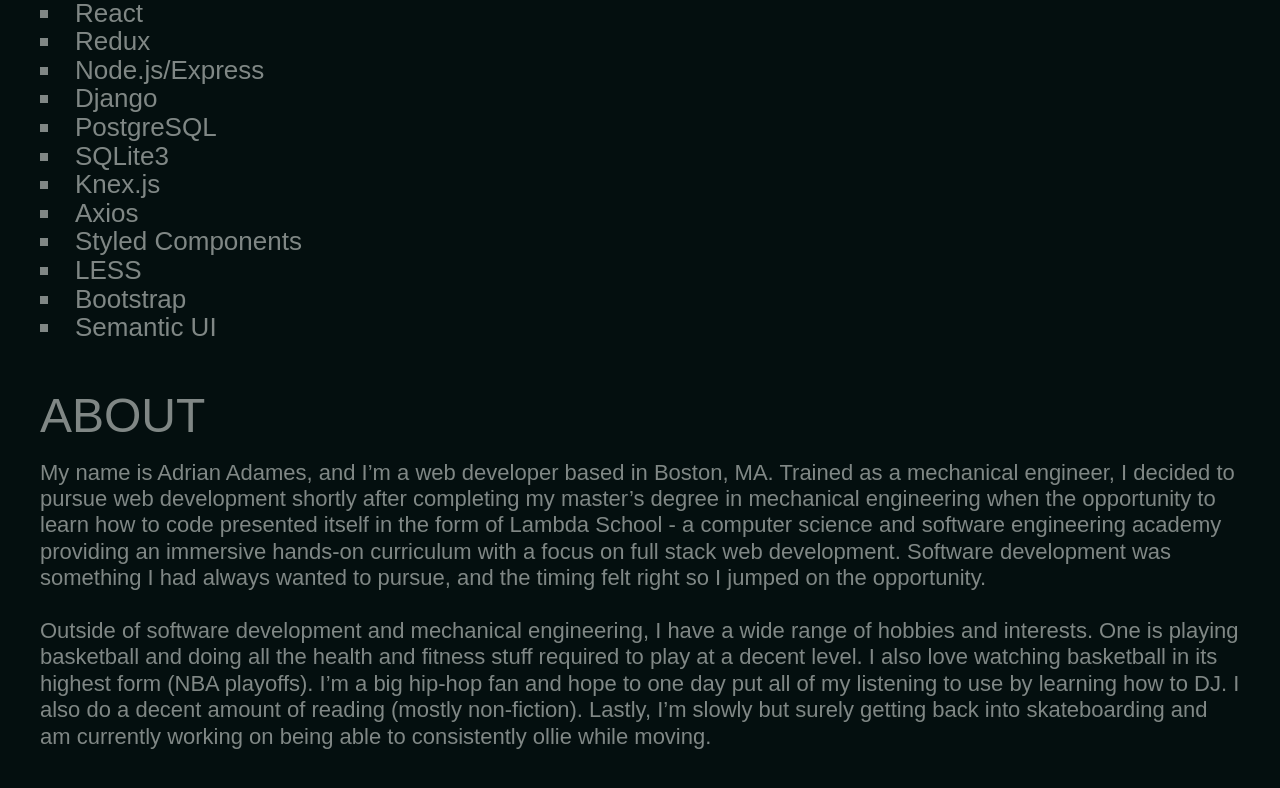
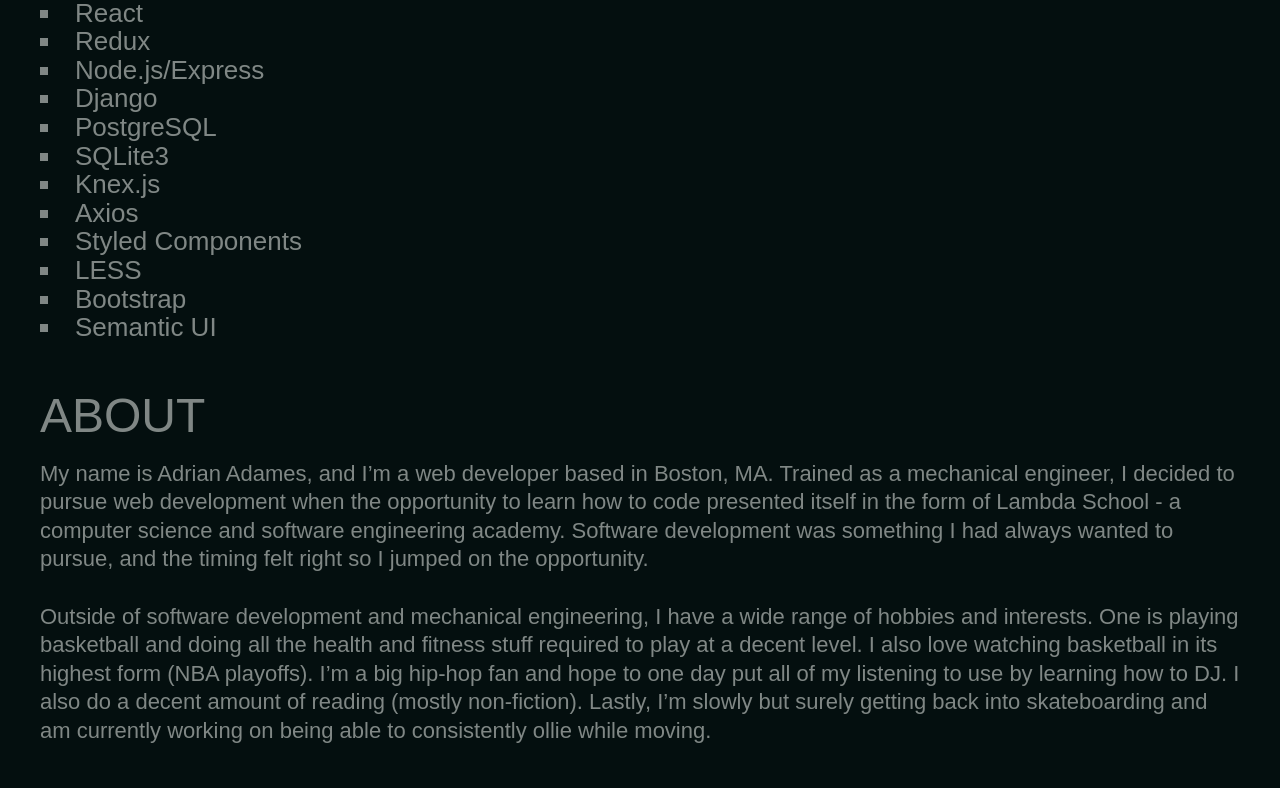
Before and after one commit to adrianadames/PortfolioWebsite, a React (Create React App) app in the folder portfolio-website/: page / in a window 1280 px wide. Shown: the part 3034-3822 px from the top of the page. Built offline with nearby package versions, Linux system fonts and the light colour scheme.

Commit message:
Edited about section text (making it more concise). Increased line spacing a bit.

```diff
--- a/portfolio-website/src/Components/Home.js
+++ b/portfolio-website/src/Components/Home.js
@@ -326,7 +326,7 @@
 const AboutContentDiv = styled.div`
     font-size:2.2rem;
     // width:72%;
-    line-height:1.2;
+    line-height:1.3;
 
     @media(max-width:550px) {
         // width:95%;
@@ -534,11 +534,9 @@
                             <p>
                             My name is Adrian Adames, and I’m a web developer based in Boston, MA.
                             Trained as a mechanical engineer, I decided to pursue web development
-                            shortly after completing my master’s degree in mechanical engineering
                             when the opportunity to learn how to code presented itself in the form
                             of Lambda School - a computer science and software engineering
-                            academy providing an immersive hands-on curriculum with a focus on full
-                            stack web development. Software development was something I had always
+                            academy. Software development was something I had always
                             wanted to pursue, and the timing felt right so I jumped on the opportunity.
                             </p>
                             <br></br>
```
